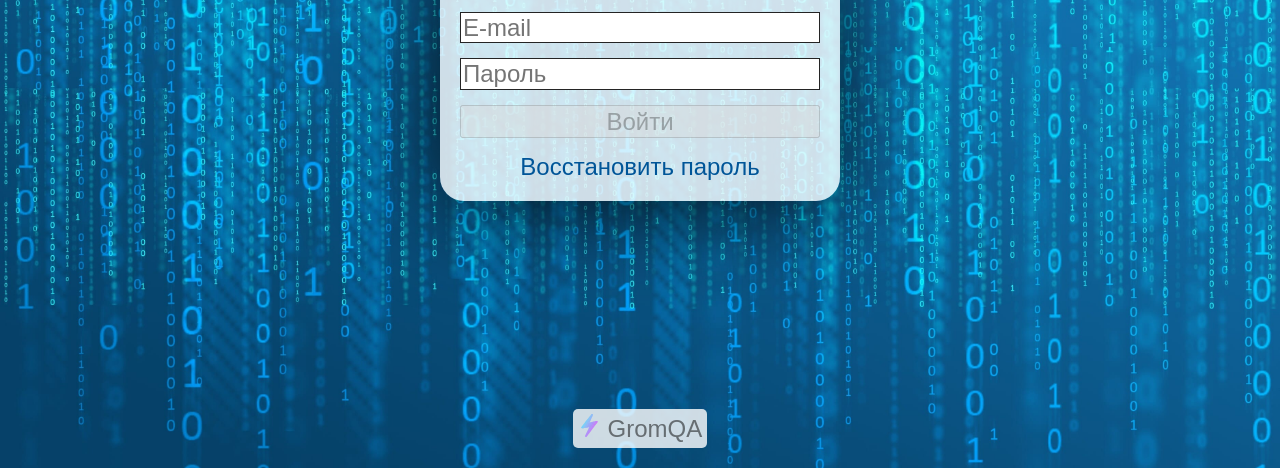
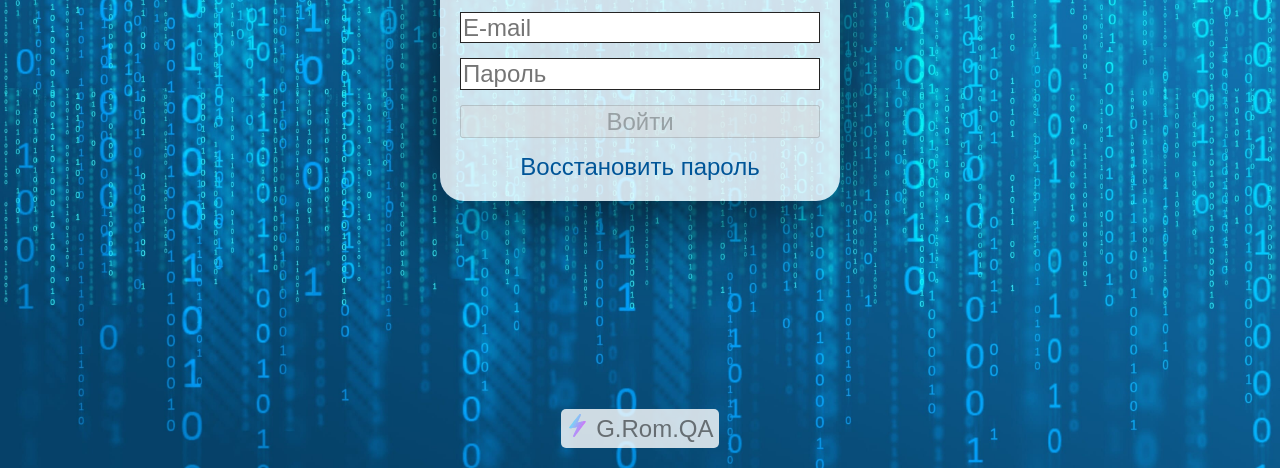
Before and after one commit to thunderom/login.gromqa.ru, a plain HTML site: page index.html in a window 1280 px wide. Shown: the part 332-800 px from the top of the page. Drawn offline with Linux system fonts and the light colour scheme; a web font is replaced by a local one.

Commit message:
G.Rom.QA

```diff
--- a/index.html
+++ b/index.html
@@ -38,7 +38,7 @@
 
     <div class="link">
         <img class="thunder" src="static/thunder.svg">
-        <a target="_blank" href="https://gromqa.ru/">GromQA</a>
+        <a target="_blank" href="https://gromqa.ru/">G.Rom.QA</a>
     </div>
 
 </body>
```
